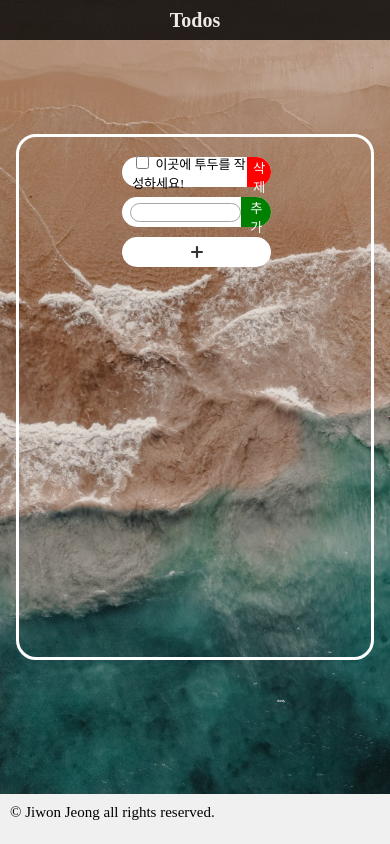
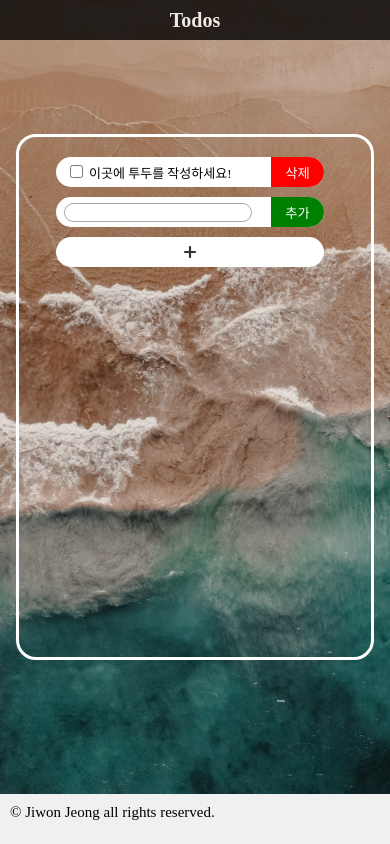
Before and after one commit to jiwonsudo/Todo-Note-For-Class, a plain HTML site: page index.html in a window 390 px wide. Drawn offline with Linux system fonts and the light colour scheme; a web font is replaced by a local one.

Commit message:
Design: Add media query for mobile view

```diff
--- a/style.css
+++ b/style.css
@@ -150,3 +150,9 @@ footer {
   font-size: 15px;
   background-color: #f0f0f0;
 }
+
+@media (max-width: 800px) {
+  .todo-container {
+    width: 90%;
+  }
+}
```
